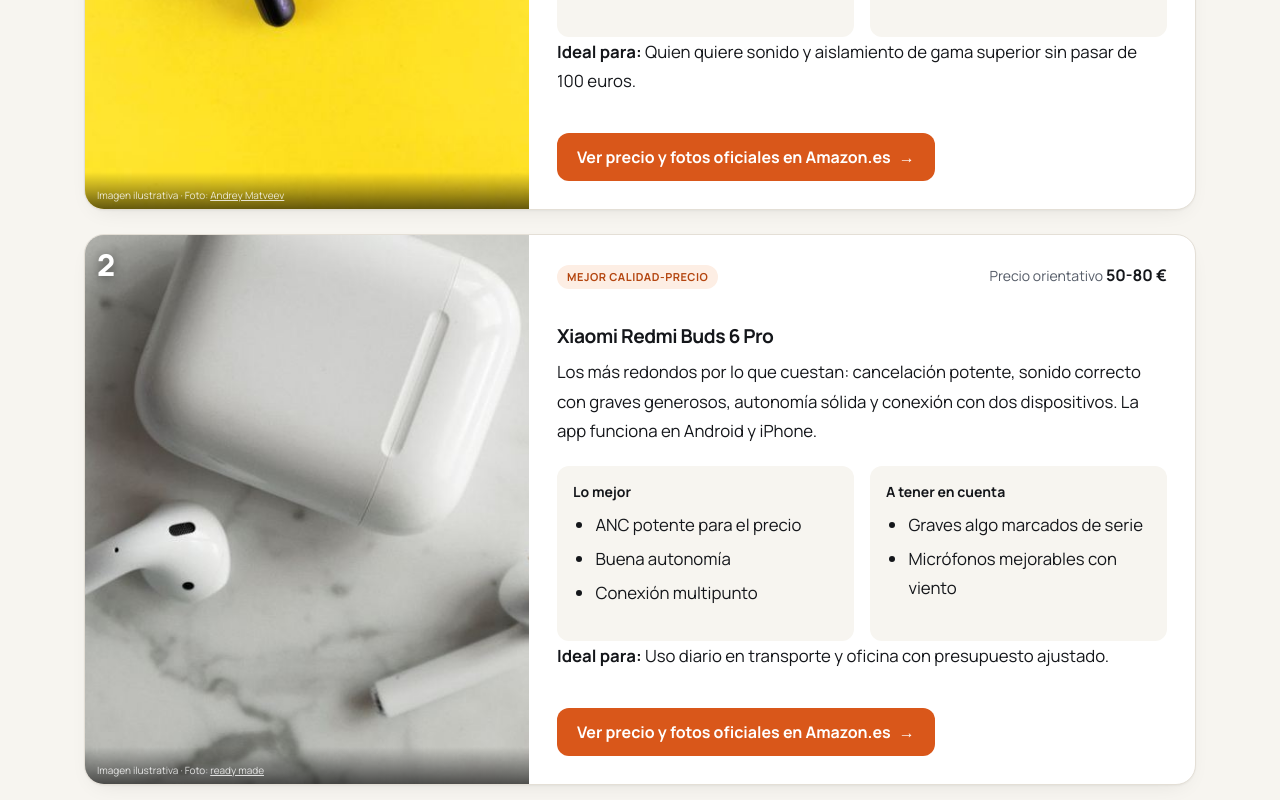
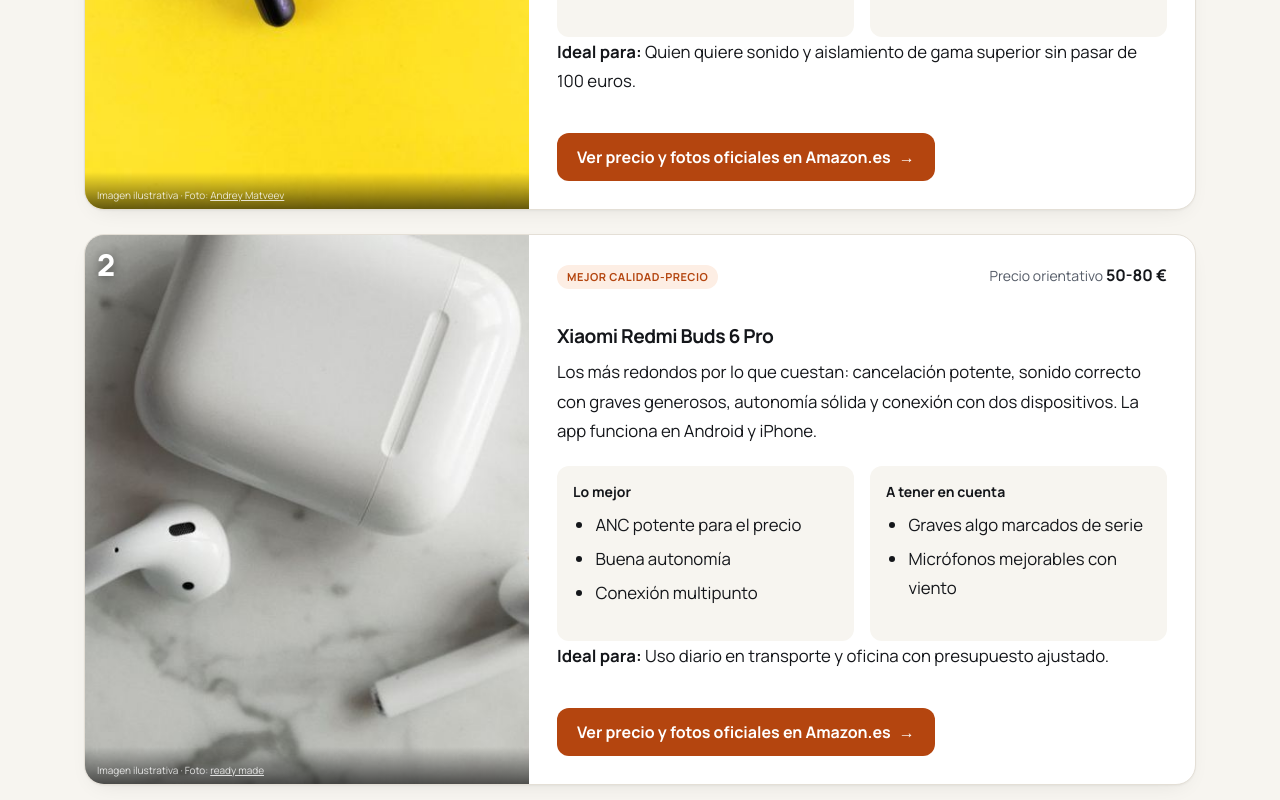
Before and after one commit to rovik-ia/rovik-ia.github.io, a Next.js app: page /guias/mejores-auriculares-inalambricos-menos-100-euros/ in a window 1280 px wide. Shown: the part 2180-2980 px from the top of the page. Built offline with nearby package versions, Linux system fonts and the light colour scheme.

Commit message:
Botones con contraste AA
Co-Authored-By: Claude Fable 5.1 <noreply@anthropic.com>

```diff
--- a/app/globals.css
+++ b/app/globals.css
@@ -6,6 +6,7 @@
   --muted: #555c68;
   --accent: #d9571a;
   --accent-dark: #b4450f;
+  --accent-deep: #8f360b;
   --accent-soft: #fdeee4;
   --line: #e4dfd6;
   --card: #ffffff;
@@ -18,6 +19,7 @@
   --color-muted: var(--muted);
   --color-accent: var(--accent);
   --color-accent-dark: var(--accent-dark);
+  --color-accent-deep: var(--accent-deep);
   --color-accent-soft: var(--accent-soft);
   --color-line: var(--line);
   --color-card: var(--card);
--- a/app/not-found.tsx
+++ b/app/not-found.tsx
@@ -7,7 +7,7 @@ export default function NotFound() {
     <div className="container pt-16">
       <h1 className="text-4xl font-extrabold tracking-tight">Esta página no existe</h1>
       <p className="text-muted mt-3 text-lg">Puede que el enlace esté mal escrito o que la guía se haya movido. Estas son las últimas guías publicadas.</p>
-      <Link href="/" className="inline-block mt-5 bg-accent hover:bg-accent-dark text-white font-bold rounded-xl px-5 py-3">Volver a la portada</Link>
+      <Link href="/" className="inline-block mt-5 bg-accent-dark hover:bg-accent-deep text-white font-bold rounded-xl px-5 py-3">Volver a la portada</Link>
       <div className="grid sm:grid-cols-3 gap-5 mt-10">{articles.slice(0, 3).map((a) => <ArticleCard key={a.slug} a={a} />)}</div>
     </div>
   );
--- a/app/page.tsx
+++ b/app/page.tsx
@@ -21,7 +21,7 @@ export default function Home() {
             Analizamos los productos más buscados en España y te decimos qué mirar, qué modelo encaja con tu presupuesto y para quién es cada uno.
           </p>
           <div className="mt-8 flex flex-wrap gap-3">
-            <Link href={`/guias/${first.slug}/`} className="bg-accent hover:bg-accent-dark text-white font-bold rounded-xl px-5 py-3">Última guía: {CATEGORIES[first.category].name}</Link>
+            <Link href={`/guias/${first.slug}/`} className="bg-accent-dark hover:bg-accent-deep text-white font-bold rounded-xl px-5 py-3">Última guía: {CATEGORIES[first.category].name}</Link>
             <Link href="#guias" className="bg-white/10 hover:bg-white/15 text-white font-bold rounded-xl px-5 py-3">Todas las guías de compra</Link>
           </div>
         </div>
--- a/components/ProductCard.tsx
+++ b/components/ProductCard.tsx
@@ -36,7 +36,7 @@ export default function ProductCard({ p, index, slug }: { p: Product; index: num
             </div>
           </div>
           <p className="text-sm mt-4"><span className="font-bold">Ideal para:</span> {p.idealFor}</p>
-          <a href={href} target="_blank" rel="nofollow sponsored noopener" className="inline-flex items-center gap-2 mt-5 bg-accent hover:bg-accent-dark text-white font-bold rounded-xl px-5 py-3 transition-colors">
+          <a href={href} target="_blank" rel="nofollow sponsored noopener" className="inline-flex items-center gap-2 mt-5 bg-accent-dark hover:bg-accent-deep text-white font-bold rounded-xl px-5 py-3 transition-colors">
             Ver precio y fotos oficiales en Amazon.es <span aria-hidden>→</span>
           </a>
         </div>
```
